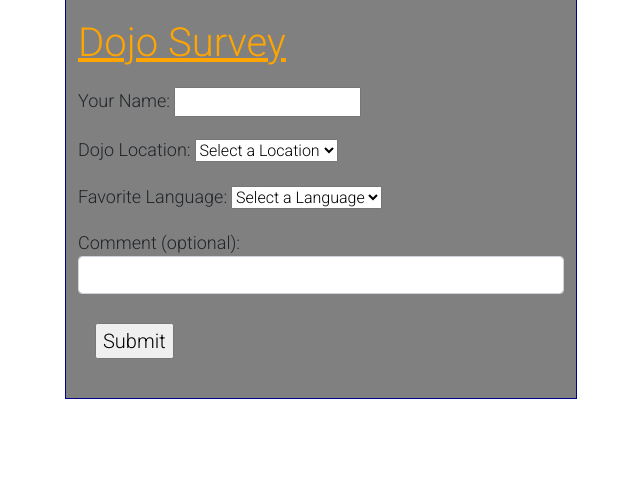
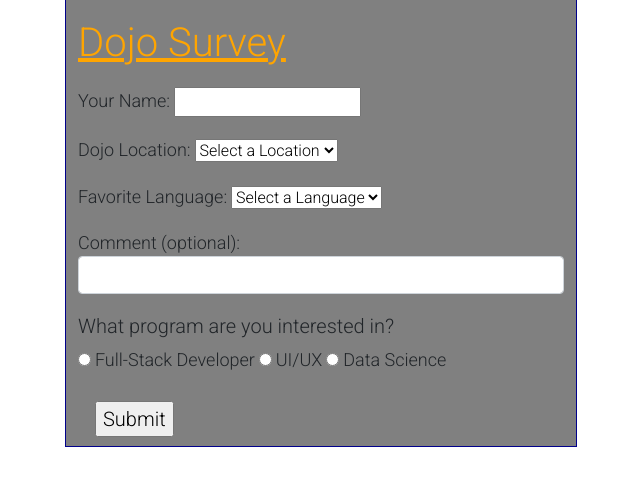
Before and after one commit to jdavids0/dojo_survey, a Flask app: page / in a window 1280 px wide. Shown: the part 65-551 px from the top of the page, without its empty margins (319-959 px from the left). Run offline with Flask 2, Linux system fonts and the light colour scheme.

Commit message:
added radio buttons

```diff
--- a/templates/index.html
+++ b/templates/index.html
@@ -43,6 +43,22 @@
             <label for="comment">Comment (optional):</label>
             <input type="textarea" name="comment" class="form-control">
         </div>
+        <div class="answer">
+            <h5>What program are you interested in?</h5>
+            <input type="radio" id="full-stack" name="program" value="Full-Stack Developer">
+            <label for="full-stack">Full-Stack Developer</label>
+            <input type="radio" id="uiux" name="program" value="UI/UX">
+            <label for="uiux">UI/UX</label>
+            <input type="radio" id="data-science" name="program" value="Data Science">
+            <label for="data-science">Data Science</label>
+        </div>
+        <!-- <div class="answer">
+            <h5>Was this survey helpful?</h5>
+            <input type="checkbox" name="your-day">
+            <label for="your-day">Yes</label>
+            <input type="checkbox" name="your-day">
+            <label for="your-day">No</label>
+        </div> -->
         <div class="answer btn btn-lg"><input type="submit" value="Submit"></div>
     </form>
     </div>
--- a/templates/result.html
+++ b/templates/result.html
@@ -17,6 +17,7 @@
                     <h3>Dojo Location: {{session['form']['city']}}</h3>
                     <h3>Favorite Language: {{session['form']['language']}}</h3>
                     <h3>Comments: {{session['form']['comment']}}</h3>
+                    <h3>Program: {{session['form']['program']}}</h3>
                 </div>
                 <div class="clear">
                     <a href="http://localhost:5001/" class="btn btn-lg btn-dark">Back</a>
```
